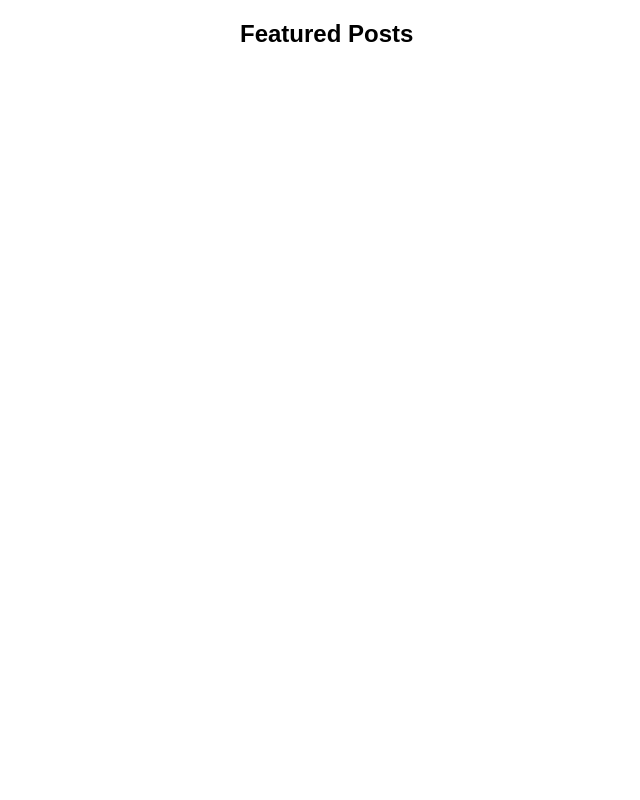
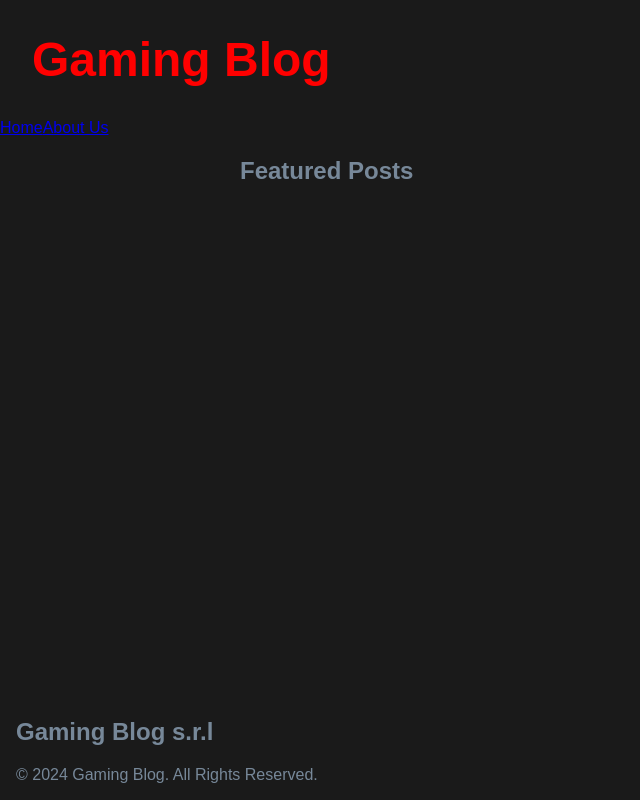
Before and after one commit to Simone-Domenici/react-router, a React (Vite) app: page / in a window 1280 px wide. Shown: the whole page, without its empty margins (0-640 px from the left). Built offline with nearby package versions, Linux system fonts and the light colour scheme.

Commit message:
ADD default layout with navbar

```diff
--- a/src/App.jsx
+++ b/src/App.jsx
@@ -1,12 +1,16 @@
 import React from 'react';
 import { BrowserRouter, Routes, Route } from 'react-router-dom';
-import Home from './components/Home';
+import Home from './pages/Home';
+import DefaultLayout from './layouts/DefaultLayout';
 
 function App(){
   return (
     <BrowserRouter>
       <Routes>
-        <Route path="/" element={<Home />} />
+        <Route element={<DefaultLayout />}>
+          <Route path="/" element={<Home />} />
+
+        </Route>
       </Routes>
     </BrowserRouter>
   );
--- /dev/null
+++ b/src/components/Footer.jsx
@@ -0,0 +1,12 @@
+export default function Footer() {
+    return (
+      <footer className='footer'>
+        <section>
+          <div className="container">
+            <h2>Gaming Blog s.r.l</h2>
+            <p>&copy; 2024 Gaming Blog. All Rights Reserved.</p>
+          </div>
+        </section>
+      </footer>
+    )
+  }
--- /dev/null
+++ b/src/components/Header.jsx
@@ -0,0 +1,8 @@
+export default function Header() {
+    return (
+        <header>
+            <h1 className="page-title">Gaming Blog</h1>
+        </header>
+
+    )
+}
--- a/src/index.css
+++ b/src/index.css
@@ -2,12 +2,14 @@ body {
   font-family: Arial, sans-serif;
   margin: 0;
   padding: 0;
+  background-color: #1a1a1a;
 }
 
 
 .featured {
   max-width: 800px;
   margin: auto;
+  color: lightslategrey;
 }
 
 .post-grid {
@@ -15,3 +17,21 @@ body {
   grid-template-columns: repeat(auto-fit, minmax(250px, 1fr));
   gap: 20px;
 }
+
+.layout{
+  min-width: 100vh;
+}
+
+.page-title{
+  margin: 0;
+  padding: 2rem;
+  color: red;
+  font-size: 3rem;
+}
+
+.footer{
+  position: fixed;
+  bottom: 0;
+  color: lightslategray;
+  padding-left: 1rem;
+}
--- /dev/null
+++ b/src/layouts/DefaultLayout.jsx
@@ -0,0 +1,15 @@
+import { Outlet } from 'react-router-dom';
+import Footer from '../components/Footer.jsx';
+import Header from '../components/Header.jsx';
+import Navbar from './Navbar.jsx';
+
+export default function DefaultLayout() {
+  return (
+    <div className='layout'>
+      <Header />
+        <Navbar />
+        <Outlet />
+      <Footer />
+    </div>
+  )
+}
--- /dev/null
+++ b/src/layouts/Navbar.jsx
@@ -0,0 +1,16 @@
+import React from 'react';
+import { Link, NavLink } from 'react-router-dom';
+import Header from '../components/Header';
+
+function Navbar() {
+  return (
+    <>
+      <nav>
+        <NavLink to="/">Home</NavLink>
+        <NavLink to="/about">About Us</NavLink>
+      </nav>
+    </>
+  );
+};
+
+export default Navbar;
```
Also changed, not shown: src/pages/Home.jsx (renamed from src/components/Home.jsx).
